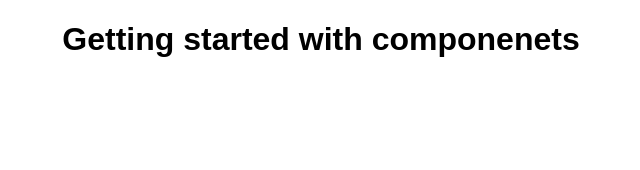
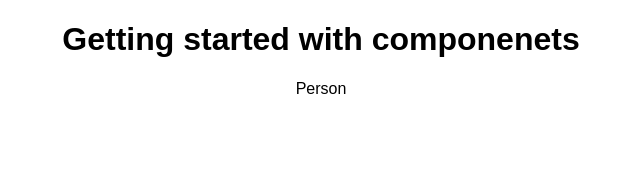
Before and after one commit to grantdwoods/react-udemy, a React (Create React App) app: page / in a window 1280 px wide. Shown: the top 170 px of the page, without its empty margins (319-959 px from the left). Built offline with nearby package versions, Linux system fonts and the light colour scheme.

Commit message:
Nested react components

```diff
--- a/src/App.js
+++ b/src/App.js
@@ -1,11 +1,13 @@
 import React, { Component } from 'react';
 import './App.css';
+import Person from './Person/Person';
 
 class App extends Component {
   render() {
     return (
       <div className="App">
       <h1>Getting started with componenets</h1>
+      <Person/>
       </div>
     );
   }
--- a/src/Person/Person.js
+++ b/src/Person/Person.js
@@ -1,9 +1,7 @@
-import {React} from 'react';
+import React from 'react';
 
-const person = () =>{
-    return (
-        <p>Person component</p>
-    );
-}
+const person = () => {
+    return(<p>Person</p>);
+};
 
 export default person;
```
